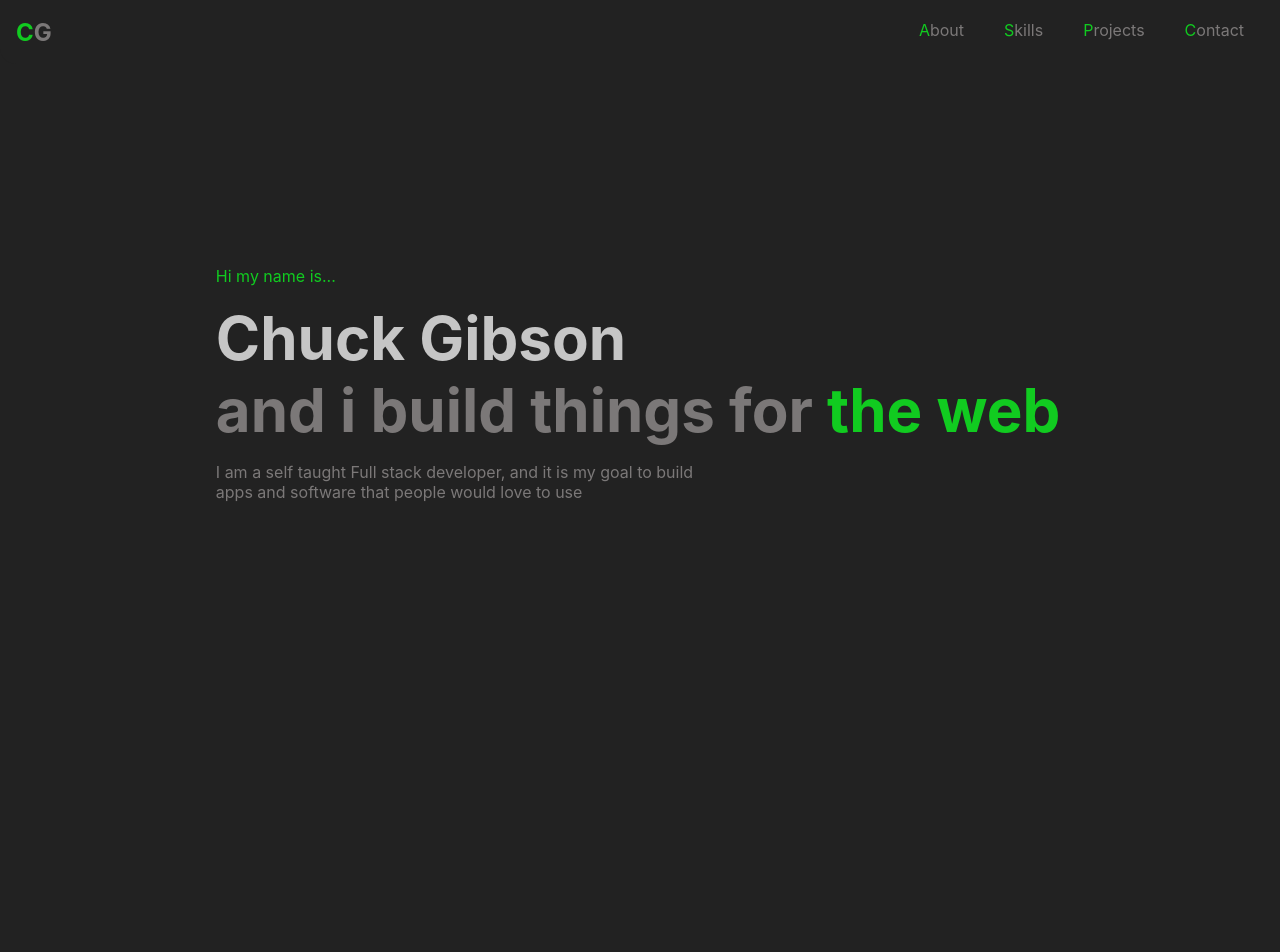
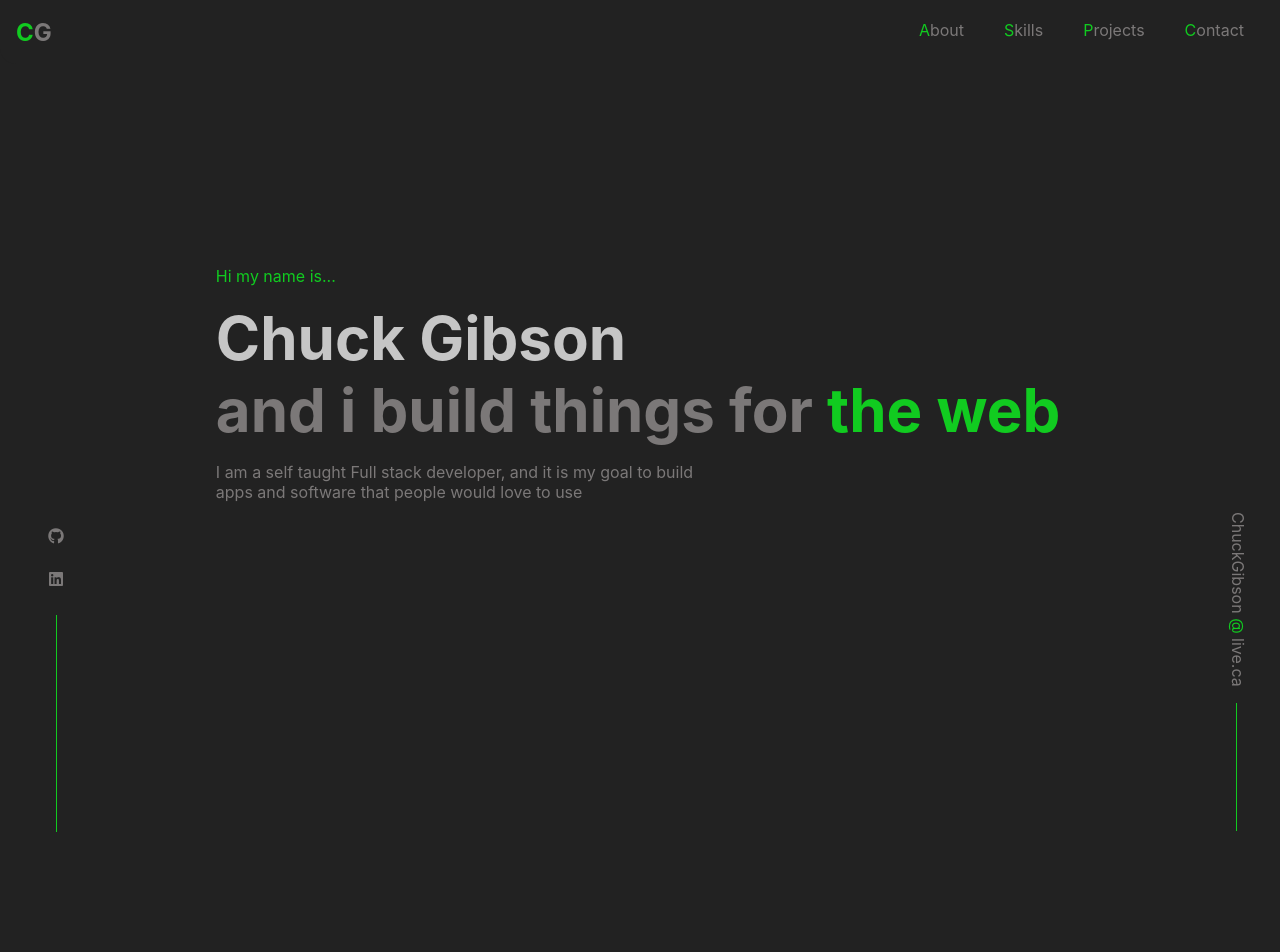
Before and after one commit to Chuck-Gibson/chuck_portfolio, a React (Create React App) app: page / in a window 1280 px wide. Shown: the top 952 px of the page. Built offline with nearby package versions, Linux system fonts and the light colour scheme.

Commit message:
Side wrapper built some links added

```diff
--- a/src/App.js
+++ b/src/App.js
@@ -1,25 +1,23 @@
 import './App.css';
-import {BrowserRouter as Router,Routes,Route} from 'react-router-dom';
 import Header from "./components/header";
 import Projects from './components/projects';
 import About from './components/about';
 import Skills from './components/skills';
 import Intro from './components/Introduction';
+import SideWrapper from './components/sideWrapper';
 
 function App() {
 
   return (
-    <Router>
+
     <main className="App">
        <Header/>
        <Intro/>
        <About/>
-        <Routes>
-          <Route path="/" element={<Projects/>}></Route>
-        </Routes>
+       <Projects/>
        <Skills/>
+       <SideWrapper/>
     </main>
-    </Router>
   );
 }
 
--- a/src/components/about.css
+++ b/src/components/about.css
@@ -27,3 +27,6 @@ h2 hr {
     background-color: var(--highlight);
     border-width: 0px;
 }
+.about-container img {
+    margin-right: 4rem;
+}
--- a/src/components/about.js
+++ b/src/components/about.js
@@ -4,7 +4,7 @@ export default function About() {
 
     return (
         <div className='about-container'>
-             <h2><span>A</span>bout  Me <hr/></h2>
+             <h2 id='about-me'><span>A</span>bout  Me <hr/></h2>
             <div className='content-container'>
             <img src={require("../resources/images/cartoonchuck.png")} alt="a cartoon of Chuck Gibson"/>
             <div className="text-container">
--- a/src/components/header.js
+++ b/src/components/header.js
@@ -8,10 +8,10 @@ export default function Header() {
         <div className="header">
             <h2><span>C</span>G</h2>
             <ul>
-               <li><a href="/" data-content="About"><span>A</span>bout</a></li>
-               <li><a href="/"  data-content="Skills"><span>S</span>kills</a></li>
-               <li><a href="/"  data-content="Projects"><span>P</span>rojects</a></li>
-               <li><a href="/"  data-content="Contact"><span>C</span>ontact</a></li>
+               <li><a href="#about-me" data-content="About"><span>A</span>bout</a></li>
+               <li><a href="#skills"  data-content="Skills"><span>S</span>kills</a></li>
+               <li><a href="#projects"  data-content="Projects"><span>P</span>rojects</a></li>
+               <li><a href="#contact"  data-content="Contact"><span>C</span>ontact</a></li>
             </ul>
         </div>
     )
--- a/src/components/introduction.css
+++ b/src/components/introduction.css
@@ -4,13 +4,20 @@
     justify-content: center;
     align-items: center;
     height:40rem;
+    width: 70%;
     text-align: left;
+
+}
+.intro {
+    overflow: hidden;
+
 }
 .intro h1{
     margin: auto;
 }
 .intro p{
     max-width: 60%;
+    animation-delay: 1.5s;
 }
 #name{
     color: rgb(198, 198, 198);
--- /dev/null
+++ b/src/components/sideWrapper.css
@@ -0,0 +1,58 @@
+.sideWrapper-container{
+    position: fixed;
+    display:flex;
+    width: 100%;
+    justify-content: space-between;
+    bottom: -4rem;
+}
+.wrapper {
+    display: flex;
+    flex-direction: column;
+    margin: 2rem;
+    height: 20rem;
+}
+.wrapper div {
+    margin-bottom: 2rem;
+}
+
+.left-wrapper hr {
+    height: 15rem;
+    width: 1px;
+    margin-top: 1rem;
+    background-color: var(--highlight);
+    border-width: 0rem;
+    bottom: 0rem;
+    overflow: hidden;
+
+}
+
+.left-wrapper {
+    font-family: "Font Awesome 5 Brands";
+    display: flex;
+    flex-direction: row;
+    align-items: center;
+    writing-mode: vertical-rl
+}
+.left-wrapper i {
+    margin: 0rem;
+    padding:1rem;
+}
+.left-wrapper a:hover{
+    color: var(--highlight);
+}
+
+.right-wrapper hr{
+    height: 8rem;
+    width: 1px;
+    margin-top: 1rem;
+    background-color: var(--highlight);
+    border-width: 0rem;
+    bottom: 0rem;
+    overflow: hidden;
+}
+.right-wrapper {
+    display: flex;
+    flex-direction: row;
+    justify-content: space-between;
+    writing-mode: vertical-lr;
+}
--- a/src/components/sidewrapper.js
+++ b/src/components/sidewrapper.js
@@ -0,0 +1,19 @@
+import React from "react";
+import './sideWrapper.css';
+
+export default function SideWrapper() {
+
+    return (
+        <div className="sideWrapper-container">
+            <div className="left-wrapper wrapper">
+                <a href="https://github.com/Chuck-Gibson"><i class="fab fa-github"></i></a>
+                <a href="/"><i class="fab fa-linkedin"></i></a>
+                <hr/>
+                </div>
+            <div className="spacer"></div>
+            <div className="right-wrapper wrapper">
+                <a href="mailto:chuckgibson@live.ca" data-content="ChuckGibson @ live.ca">ChuckGibson <span>@</span> live.ca</a><hr/>
+                </div>
+        </div>
+    )
+}
```
